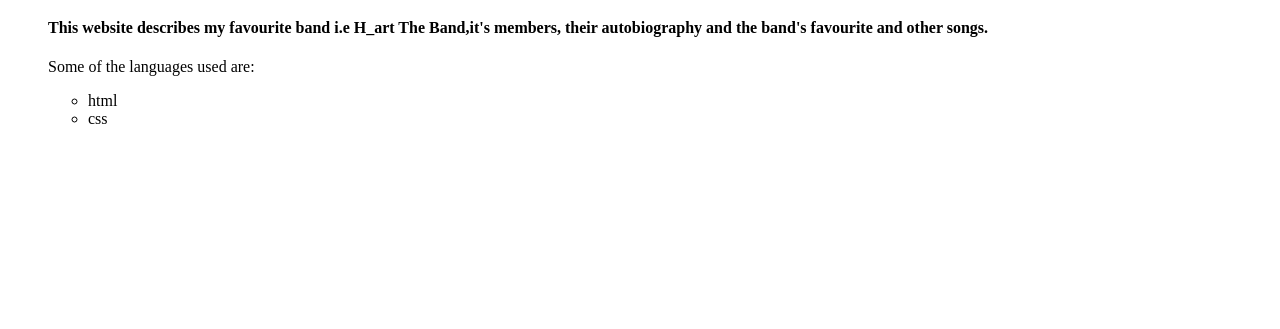
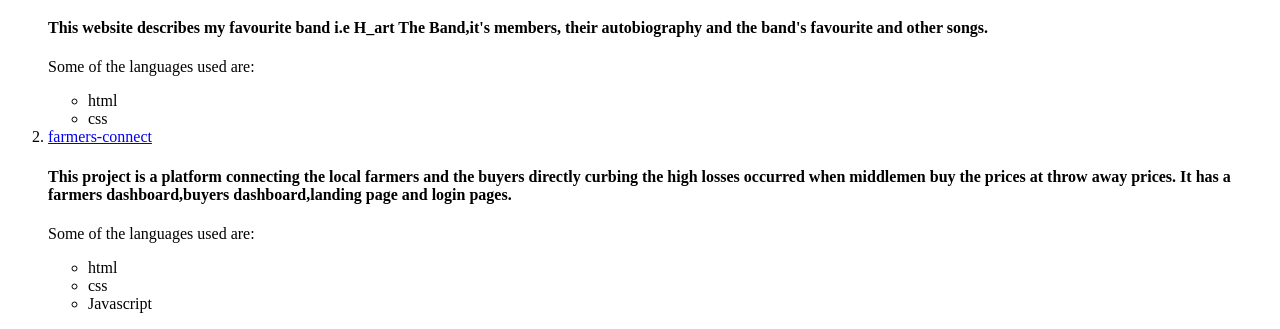
Before and after one commit to david-njungo/My-portfolio, a plain HTML site: page index.html in a window 1280 px wide. Shown: the part 677-1006 px from the top of the page. Before the commit the page ends 821 px from the top, so only its background shows below. Drawn offline with Linux system fonts and the light colour scheme.

Commit message:
add the farmers connect div elements

```diff
--- a/index.html
+++ b/index.html
@@ -41,6 +41,19 @@
                         <li>css</li>
                     </ul>
                 </div>
+                <div class="ip">
+                    <li><a href="https://davidnjungo-lab.github.io/farmers-connect/"><strong></strong>farmers-connect</strong> </a></li>
+                    <h4> This project is a platform connecting the local farmers and the buyers directly
+                        curbing the high losses occurred when middlemen buy the prices at throw away prices.
+                        It has a farmers dashboard,buyers dashboard,landing page and login pages.
+                    </h4>
+                    <p>Some of the languages used are:</p>
+                    <ul>
+                        <li>html</li>
+                        <li>css</li>
+                        <li>Javascript</li>
+                    </ul>
+                </div>
 </body>
 
 </html>
```
